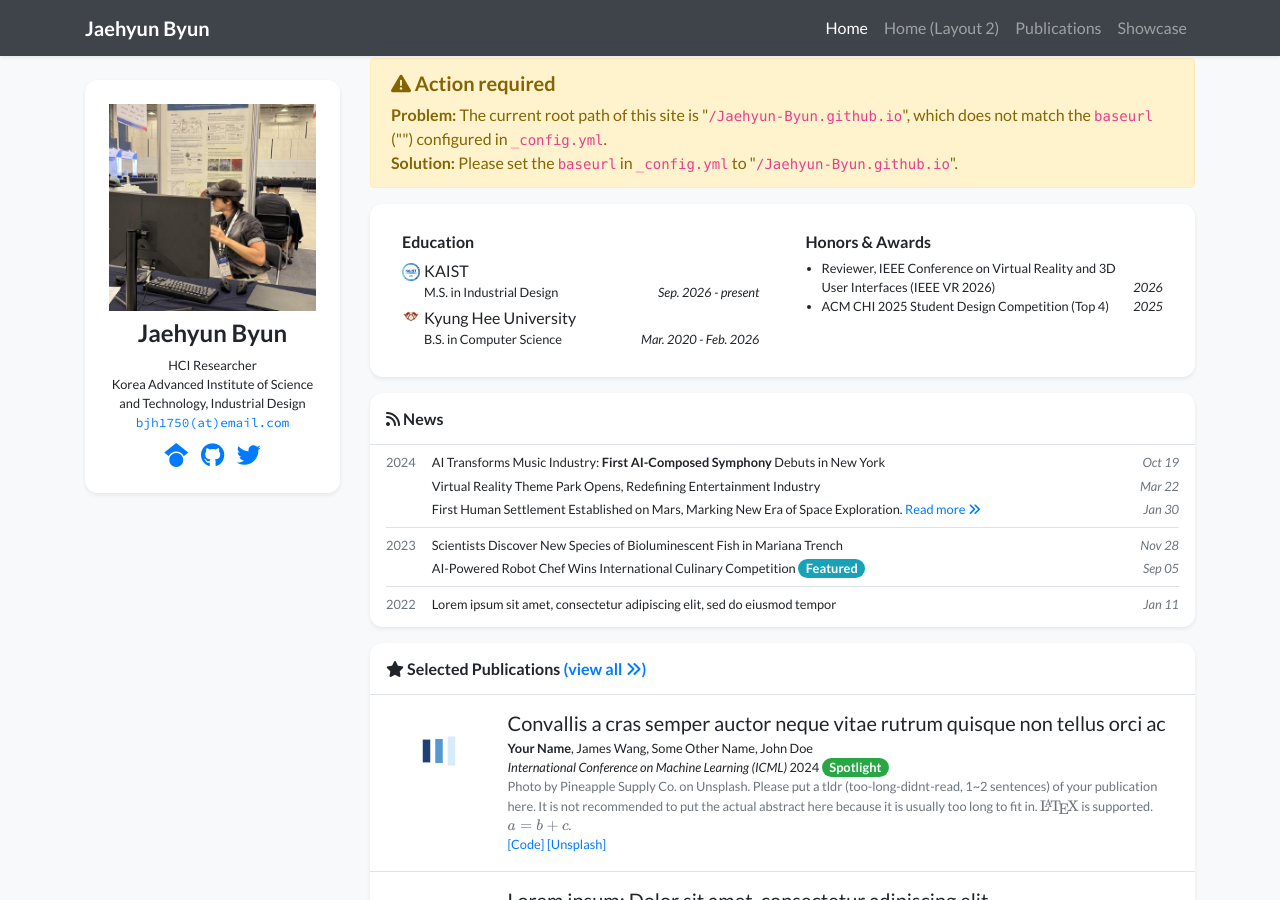
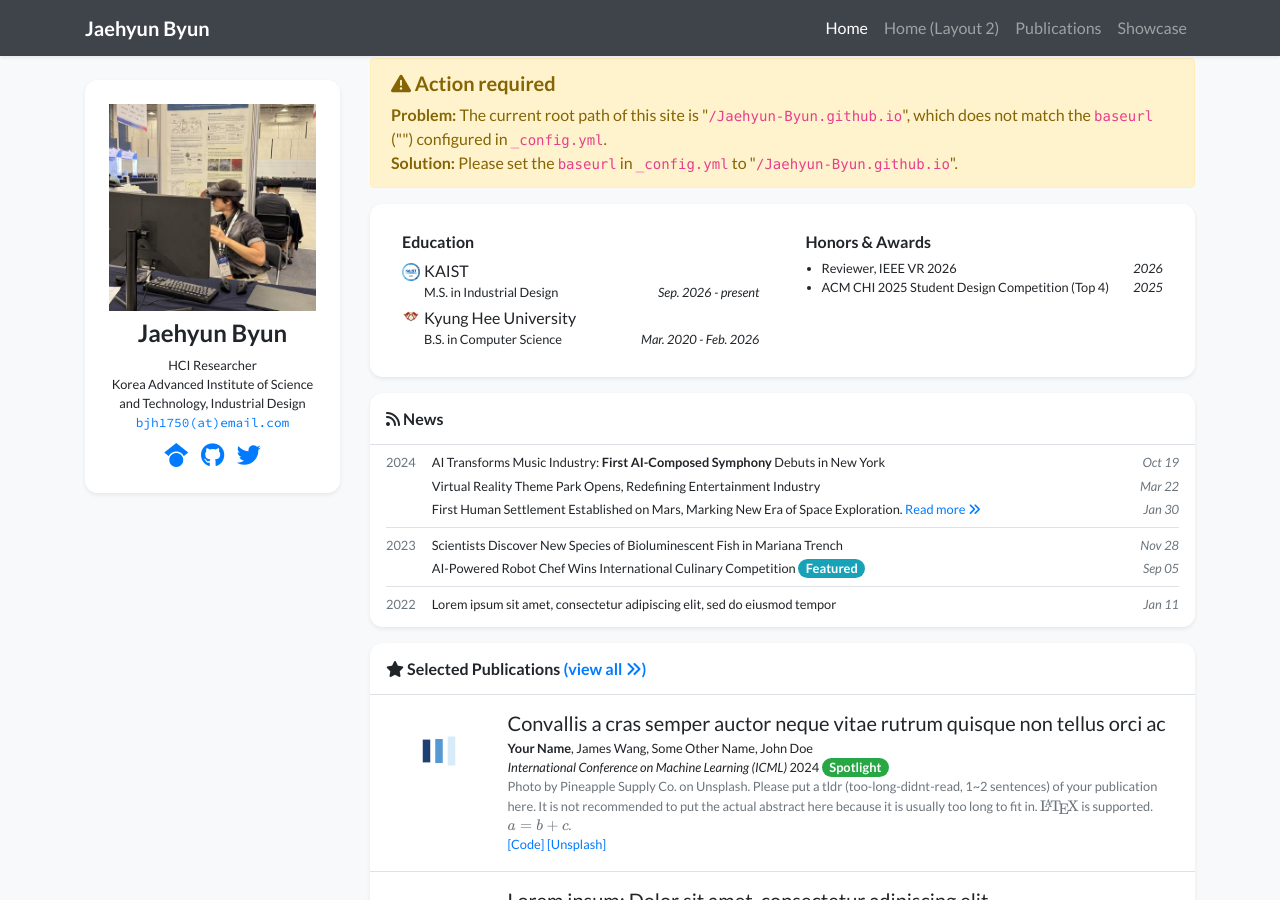
Before and after one commit to Jaehyun-Byun/Jaehyun-Byun.github.io, a Jekyll site: the page built from index.html, in a window 1280 px wide and 900 px high, scrolled down 328 px. Built offline with Jekyll 4.4.1, drawn with Linux system fonts in a browser that asks for light colours; nearby versions of some CDN libraries; a style sheet for code colours, icons or effects is not loaded.

Commit message:
Update profile.yml

```diff
--- a/_data/profile.yml
+++ b/_data/profile.yml
@@ -52,7 +52,7 @@ education:
 #   date: Sep. 2019 - Jul. 2021
 
 awards:
-- name: Reviewer, IEEE Conference on Virtual Reality and 3D User Interfaces (IEEE VR 2026)
+- name: Reviewer, IEEE VR 2026
   date: 2026
 - name: ACM CHI 2025 Student Design Competition (Top 4)
   date: 2025
```
